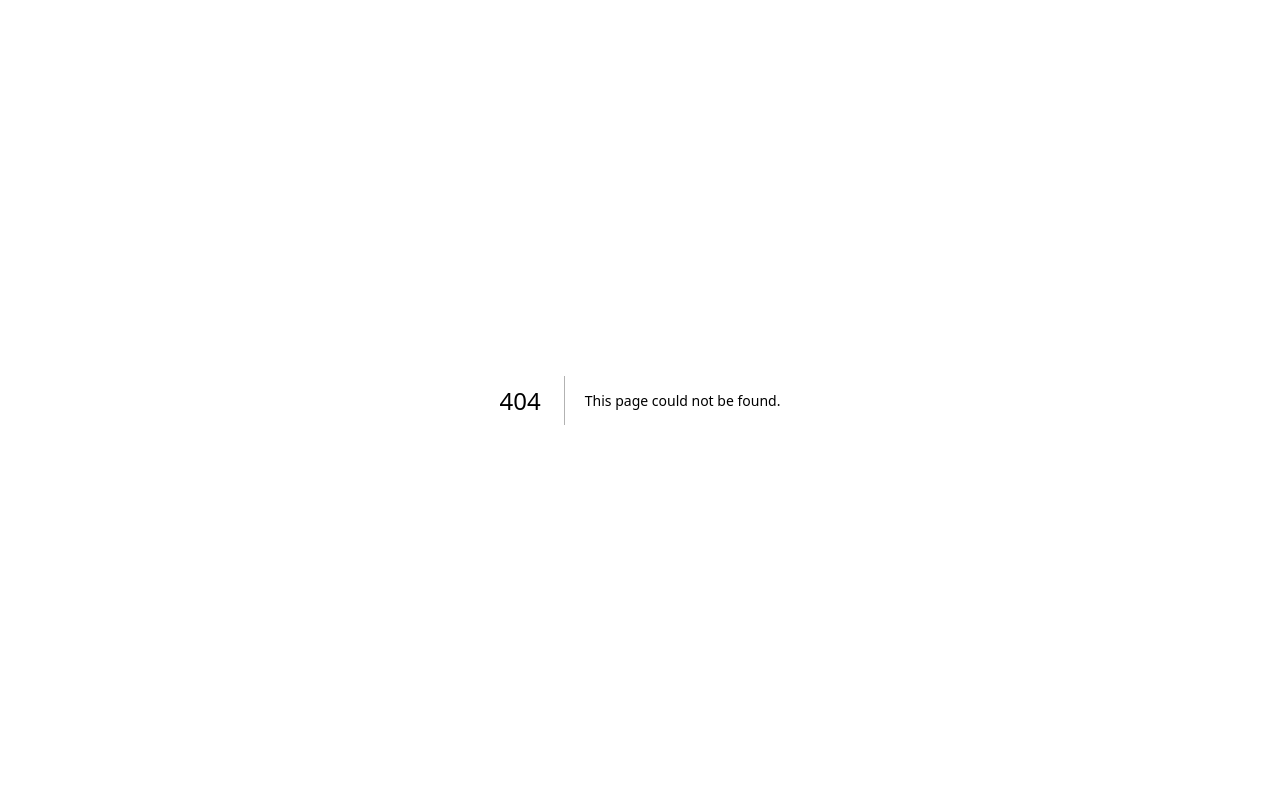
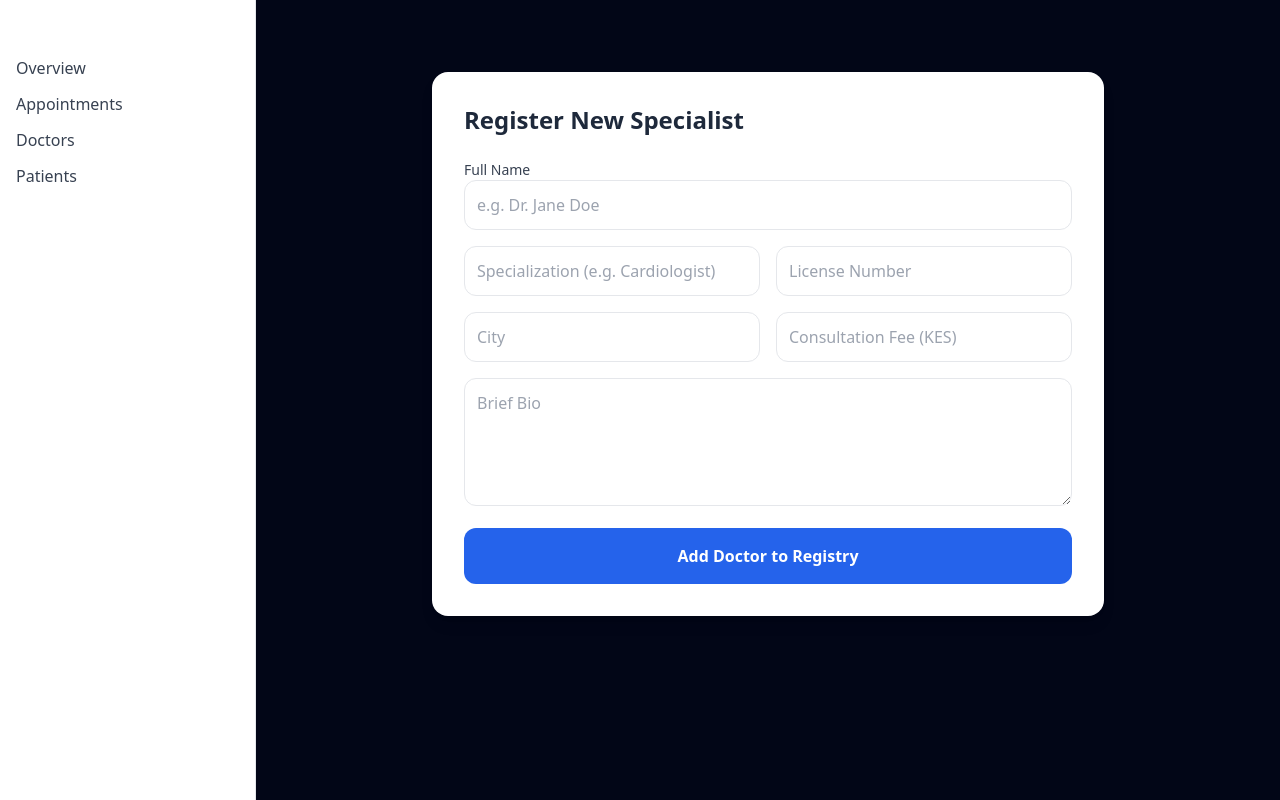
Before and after one commit to mugwe88-ops/MedicareAI, a Next.js app in the folder frontend/: page /dashboard/add-doctor in a window 1280 px wide. Before the commit this address had no page. Built offline with nearby package versions, Linux system fonts and the light colour scheme.

Commit message:
update doctors routes

```diff
--- /dev/null
+++ b/frontend/app/dashboard/add-doctor/page.tsx
@@ -0,0 +1,91 @@
+"use client";
+import { useState } from "react";
+
+export default function AddDoctorForm() {
+  const [formData, setFormData] = useState({
+    name: "",
+    specialization: "",
+    city: "",
+    consultation_fee: "",
+    license_number: "",
+    bio: ""
+  });
+
+  const handleSubmit = async (e: React.FormEvent) => {
+    e.preventDefault();
+    const API_BASE = process.env.NEXT_PUBLIC_API_URL || "http://localhost:5000";
+
+    try {
+      const res = await fetch(`${API_BASE}/api/doctors`, {
+        method: "POST",
+        headers: { "Content-Type": "application/json" },
+        body: JSON.stringify(formData),
+      });
+
+      if (res.ok) {
+        alert("Doctor added successfully!");
+        setFormData({ name: "", specialization: "", city: "", consultation_fee: "", license_number: "", bio: "" });
+      }
+    } catch (error) {
+      console.error("Error adding doctor:", error);
+    }
+  };
+
+  return (
+    <div className="max-w-2xl mx-auto p-8 bg-white shadow-lg rounded-2xl mt-10">
+      <h1 className="text-2xl font-bold mb-6 text-slate-800">Register New Specialist</h1>
+      <form onSubmit={handleSubmit} className="space-y-4">
+        <div>
+          <label className="block text-sm font-medium text-gray-700">Full Name</label>
+          <input
+            type="text"
+            className="w-full p-3 border rounded-xl"
+            placeholder="e.g. Dr. Jane Doe"
+            onChange={(e) => setFormData({...formData, name: e.target.value})}
+            required
+          />
+        </div>
+        <div className="grid grid-cols-2 gap-4">
+          <input
+            type="text"
+            placeholder="Specialization (e.g. Cardiologist)"
+            className="p-3 border rounded-xl"
+            onChange={(e) => setFormData({...formData, specialization: e.target.value})}
+            required
+          />
+          <input
+            type="text"
+            placeholder="License Number"
+            className="p-3 border rounded-xl"
+            onChange={(e) => setFormData({...formData, license_number: e.target.value})}
+            required
+          />
+        </div>
+        <div className="grid grid-cols-2 gap-4">
+          <input
+            type="text"
+            placeholder="City"
+            className="p-3 border rounded-xl"
+            onChange={(e) => setFormData({...formData, city: e.target.value})}
+            required
+          />
+          <input
+            type="number"
+            placeholder="Consultation Fee (KES)"
+            className="p-3 border rounded-xl"
+            onChange={(e) => setFormData({...formData, consultation_fee: e.target.value})}
+            required
+          />
+        </div>
+        <textarea
+          placeholder="Brief Bio"
+          className="w-full p-3 border rounded-xl h-32"
+          onChange={(e) => setFormData({...formData, bio: e.target.value})}
+        ></textarea>
+        <button type="submit" className="w-full bg-blue-600 text-white py-4 rounded-xl font-bold hover:bg-blue-700 transition-colors">
+          Add Doctor to Registry
+        </button>
+      </form>
+    </div>
+  );
+}
```
Also changed, not shown: 1 other file (tests, documents, lock files or other folders).
